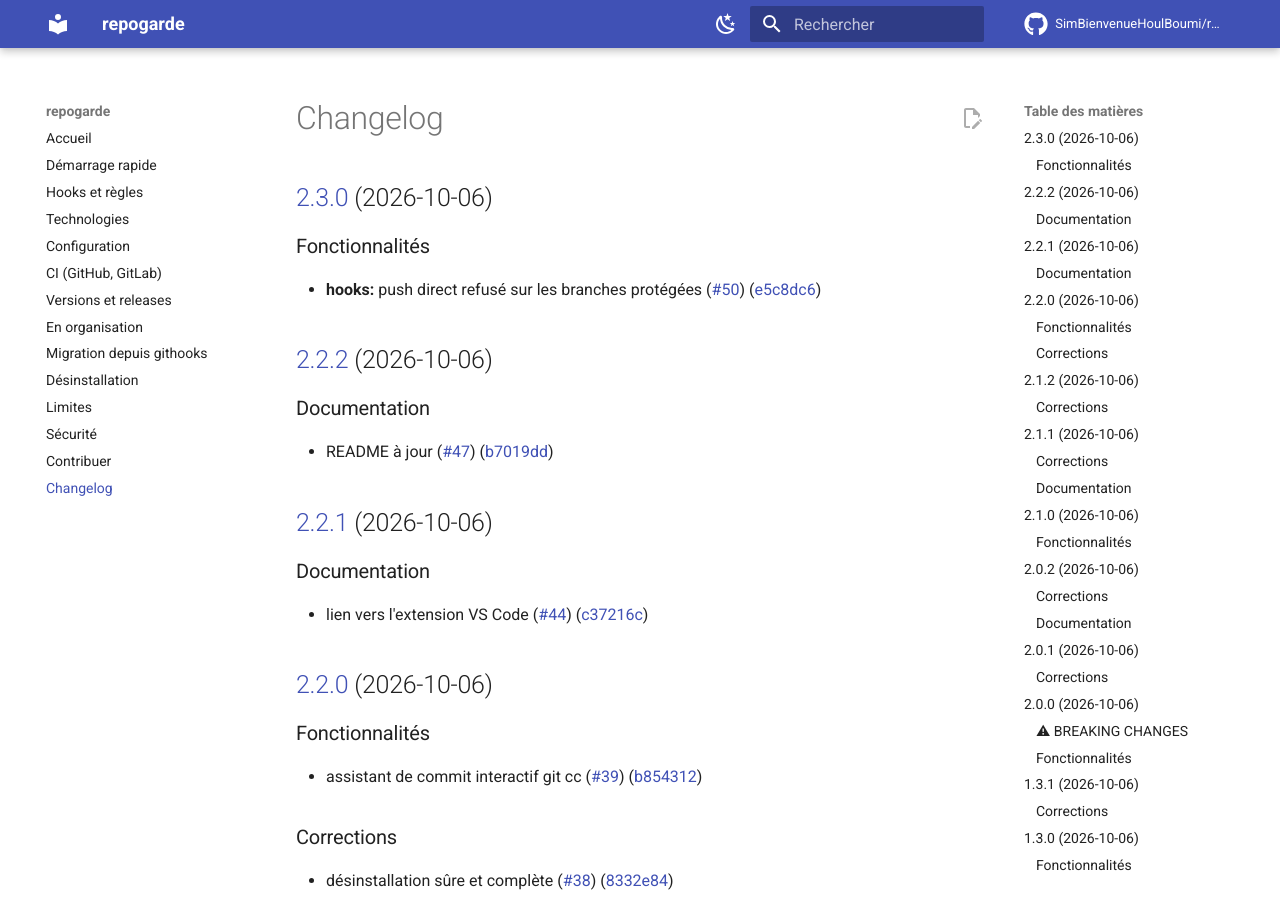
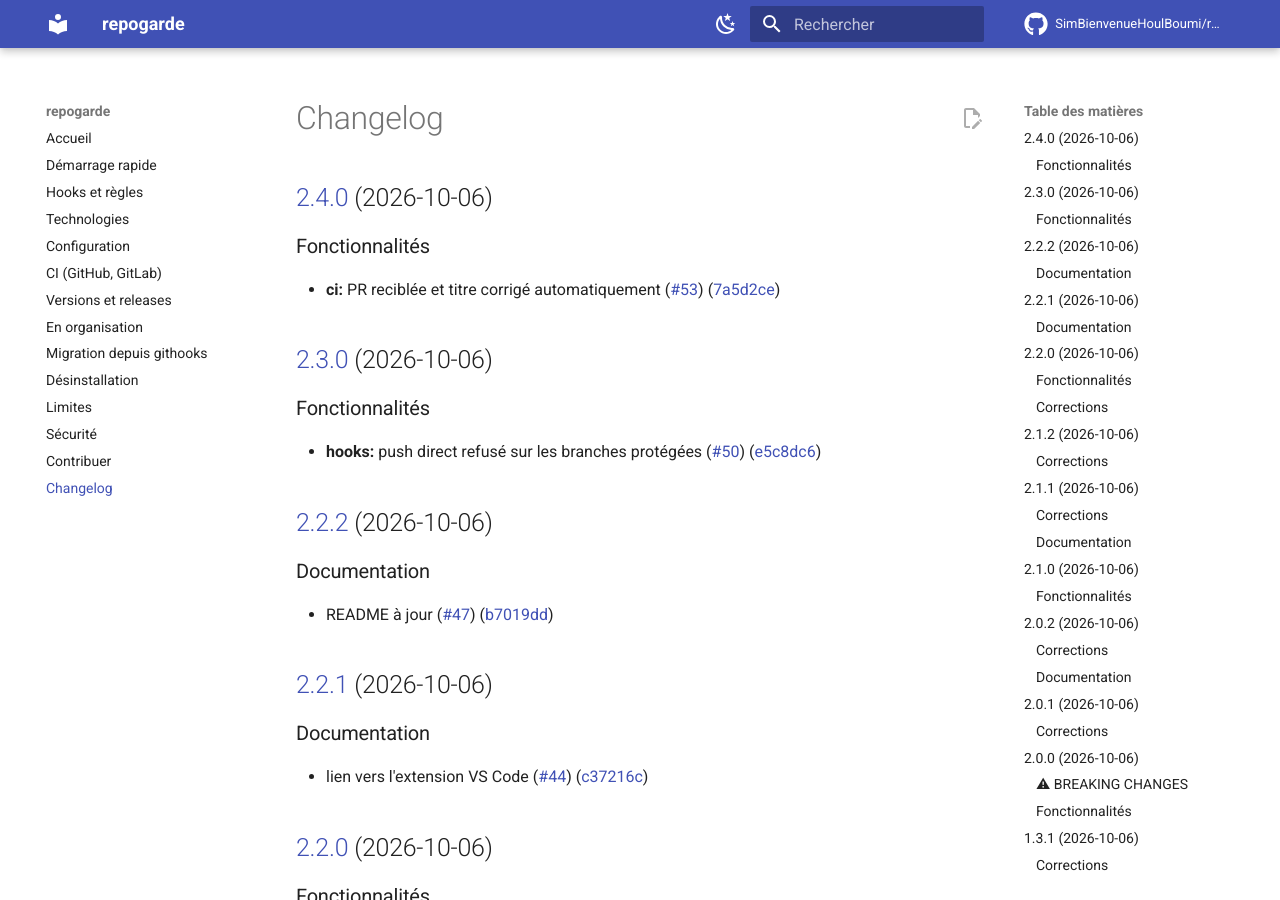
Before and after one commit to SimBienvenueHoulBoumi/githooks, an MkDocs documentation site: the page built from docs/changelog.md, in a window 1280 px wide and 900 px high. Built offline with MkDocs 1.6.1 and Material for MkDocs 9.7.7, drawn with Linux system fonts in a browser that asks for light colours; comment, search, counter and statistics services are not loaded.

```diff
--- a/CHANGELOG.md
+++ b/CHANGELOG.md
@@ -1,4 +1,11 @@
 # Changelog
+
+## [2.4.0](https://github.com/SimBienvenueHoulBoumi/repogarde/compare/v2.3.0...v2.4.0) (2026-10-06)
+
+
+### Fonctionnalités
+
+* **ci:** PR reciblée et titre corrigé automatiquement ([#53](https://github.com/SimBienvenueHoulBoumi/repogarde/issues/53)) ([7a5d2ce](https://github.com/SimBienvenueHoulBoumi/repogarde/commit/7a5d2ce7de11462fbbf9395ef54d9a8bc283466c))
 
 ## [2.3.0](https://github.com/SimBienvenueHoulBoumi/repogarde/compare/v2.2.2...v2.3.0) (2026-10-06)
 
```
Also changed, not shown: README.md (+1 -1 lines), docs/ci.md (+1 -1 lines), docs/index.md (+1 -1 lines), .release-please-manifest.json, 3 other files.
